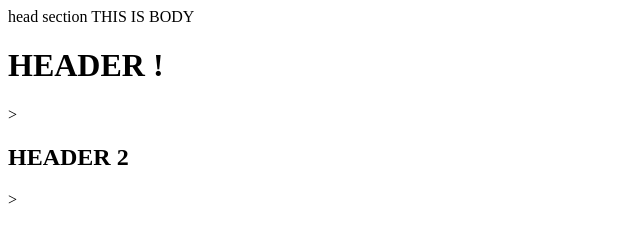
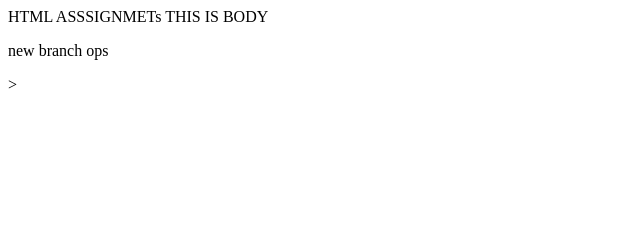
Before and after one commit to pavanmathari/freshersbatch-aug14, a plain HTML site: page assignments/index.html in a window 1280 px wide. Shown: the whole page, without its empty margins (0-640 px from the left). Drawn offline with Linux system fonts and the light colour scheme.

Commit message:
Changed index file code with branch

```diff
--- a/assignments/index.html
+++ b/assignments/index.html
@@ -1,9 +1,9 @@
 <html>
-<head> head section
+<head> HTML ASSSIGNMETs
 </head>
 <body>THIS IS BODY
 
-<h1>HEADER !</h1>>
-<h2>HEADER 2</h2>>
+    <p> new branch ops</p>>
+
 </body>
 </html>
```
